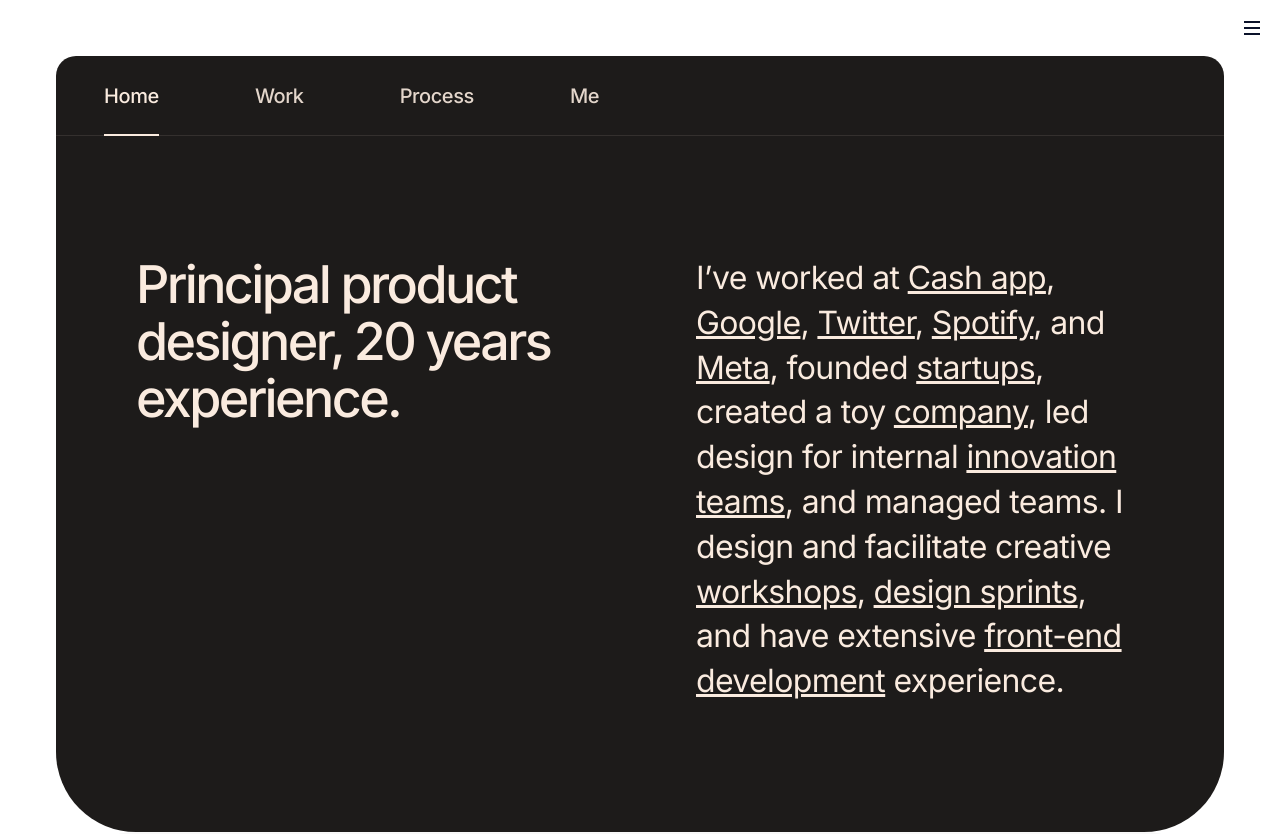
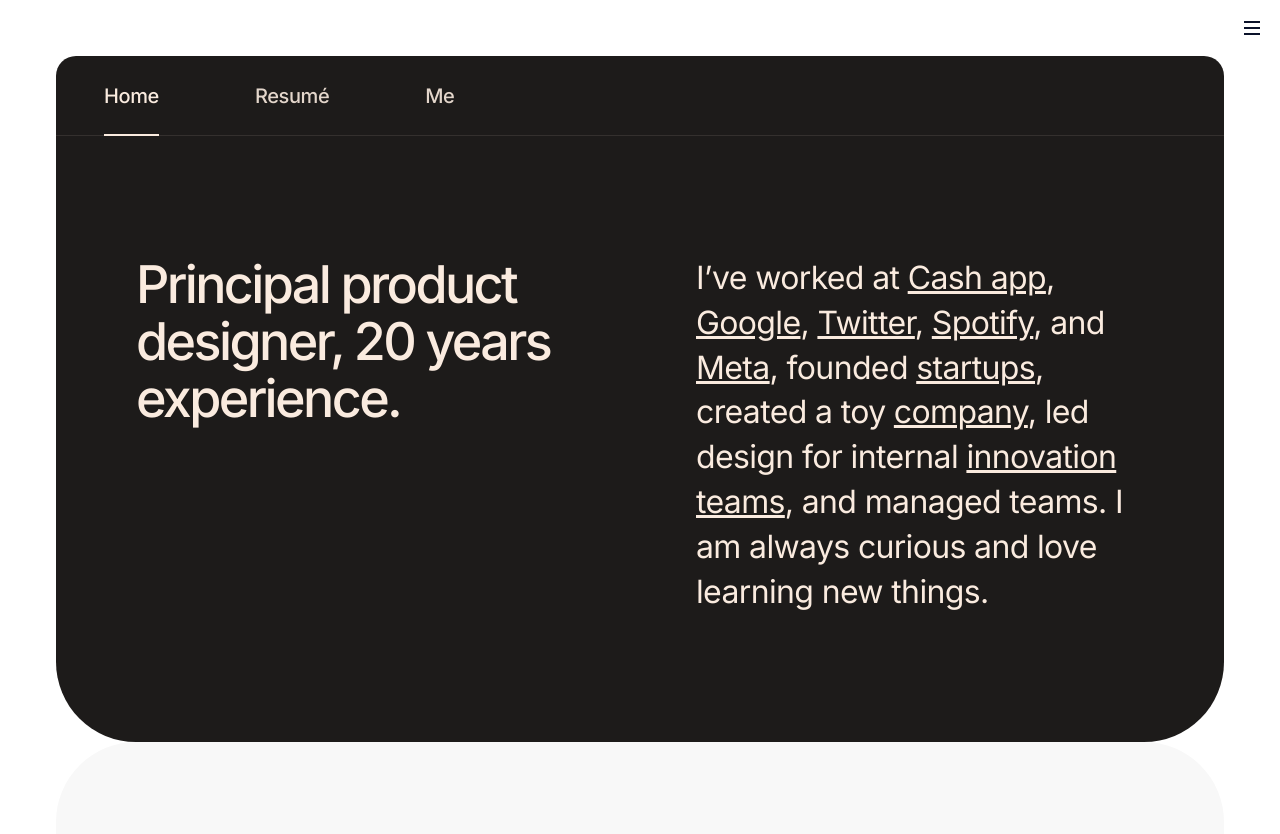
Before and after one commit to utopastac/utopastac.github.io, a React (Create React App) app: page / in a window 1280 px wide. Shown: the top 834 px of the page. Built offline with nearby package versions, Linux system fonts and the light colour scheme.

Commit message:
Removing sections

```diff
--- a/src/data/home.js
+++ b/src/data/home.js
@@ -1,4 +1,5 @@
 export const TITLE_BLOCK = {
   title: 'Principal product designer, 20 years experience.',
-  subtitle: '#### I’ve worked at [Cash app](/#/work/cash-app), [Google](/#/work/google), [Twitter](/#/work/twitter), [Spotify](/#/work/spotify), and [Meta](/#/work/meta), founded [startups](/#/work/circles), created a toy [company](/#/me/playpress), led design for internal [innovation teams](/#/work/m-and-s), and managed teams. I design and facilitate creative [workshops](/#/process/workshops), [design sprints](/#/process/design-sprints), and have extensive [front-end development](/#/process/front-end-development) experience.',
+  subtitle: '#### I’ve worked at [Cash app](/#/work/cash-app), [Google](/#/work/google), [Twitter](/#/work/twitter), [Spotify](/#/work/spotify), and [Meta](/#/work/meta), founded [startups](/#/work/circles), created a toy [company](/#/me/playpress), led design for internal [innovation teams](/#/work/m-and-s), and managed teams. I am always curious and love learning new things.',
 };
+//subtitle: '#### I’ve worked at [Cash app](/#/work/cash-app), [Google](/#/work/google), [Twitter](/#/work/twitter), [Spotify](/#/work/spotify), and [Meta](/#/work/meta), founded [startups](/#/work/circles), created a toy [company](/#/me/playpress), led design for internal [innovation teams](/#/work/m-and-s), and managed teams. I design and facilitate creative [workshops](/#/process/workshops), [design sprints](/#/process/design-sprints), and have extensive [front-end development](/#/process/front-end-development) experience.',
--- a/src/data/me/index.js
+++ b/src/data/me/index.js
@@ -1,4 +1,5 @@
 import * as About from 'data/me/about';
+import * as How from 'data/me/how';
 import * as Playpress from 'data/me/playpress';
 import * as Pixel from 'data/me/pixel';
 
@@ -38,6 +39,13 @@
   //   data: About.DATA
   // },
   {
+    title: 'How I work',
+    intro: 'How I like to work, what value I can add, and things you should know about me.',
+    subtitle: "#### How I like to work, what value I can add, and things you should know about me.",
+    path: `/how-i-work`,
+    data: How.DATA
+  },
+  {
     title: 'Playpress',
     intro: 'Playpress is a toy company I founded with my brother, creating award-winning, eco-friendly playsets.',
     subtitle: '#### Playpress is a set of construction toys, designed and manufactured in the UK. Made out of recycled cardboard, it is designed as an environmentally friendly, pocket-money price toy, but retaining all the fun of well-known brands like Lego.',
--- a/src/data/navigation.js
+++ b/src/data/navigation.js
@@ -28,7 +28,7 @@
 //
 export const NAV_ITEMS = [
   {
-    title: 'Work',
+    title: 'Resumé',
     component: Pages.Landing,
     data: WorkData,
     path: WORK_PATH,
@@ -36,15 +36,15 @@
     theme: WORK_THEME,
     landingTheme: Colors.BLUE_THEME
   },
-  {
-    title: 'Process',
-    component: Pages.Landing,
-    data: ProcessData,
-    path: PROCESS_PATH,
-    links: (<LinkSet data={ProcessData} basePath={PROCESS_PATH} />),
-    theme: PROCESS_THEME,
-    landingTheme: Colors.CORAL_THEME
-  },
+  // {
+  //   title: 'Process',
+  //   component: Pages.Landing,
+  //   data: ProcessData,
+  //   path: PROCESS_PATH,
+  //   links: (<LinkSet data={ProcessData} basePath={PROCESS_PATH} />),
+  //   theme: PROCESS_THEME,
+  //   landingTheme: Colors.CORAL_THEME
+  // },
   {
     title: 'Me',
     component: Pages.Landing,
--- a/src/data/process/index.js
+++ b/src/data/process/index.js
@@ -1,7 +1,7 @@
 import * as Workshops from 'data/process/workshops';
 import * as Sprints from 'data/process/sprints';
 import * as Development from 'data/process/development';
-import * as How from 'data/process/how';
+// import * as How from 'data/process/how';
 
 export const TITLE_BLOCK = {
   title: 'Process',
@@ -11,13 +11,13 @@
 };
 
 export const PAGES = [
-  {
-    title: 'How I work',
-    intro: 'How I like to work, what value I can add, and things you should know about me.',
-    subtitle: "#### How I like to work, what value I can add, and things you should know about me. 'Silly' is a lofty compliment!",
-    path: `/how-i-work`,
-    data: How.DATA
-  },
+  // {
+  //   title: 'How I work',
+  //   intro: 'How I like to work, what value I can add, and things you should know about me.',
+  //   subtitle: "#### How I like to work, what value I can add, and things you should know about me. 'Silly' is a lofty compliment!",
+  //   path: `/how-i-work`,
+  //   data: How.DATA
+  // },
   {
     title: 'Workshops',
     intro: 'Facilitating group sessions is one of the joys of my job. I get energy from inspiring teams to push beyond their existing thinking.',
```
Also changed, not shown: src/data/me/how.js (renamed from src/data/process/how.js), 6 other files (tests, documents, lock files or other folders).
